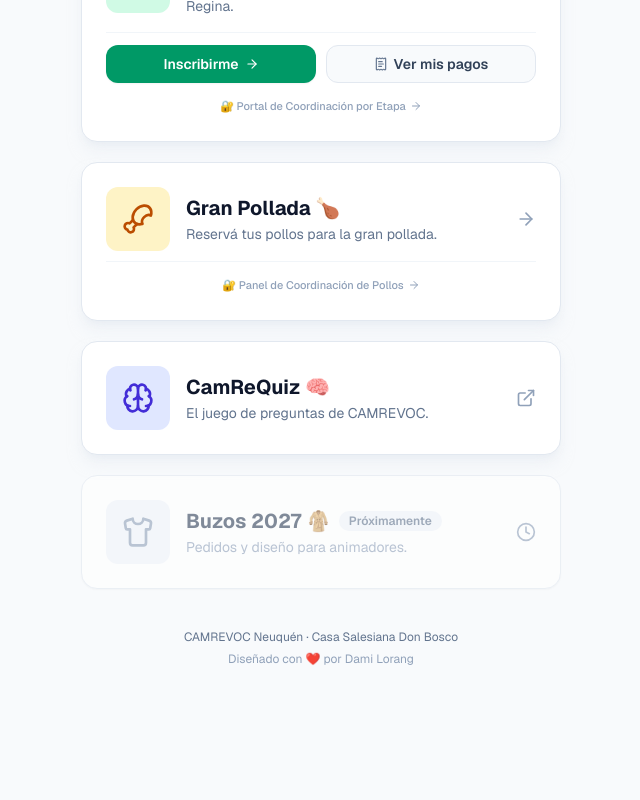
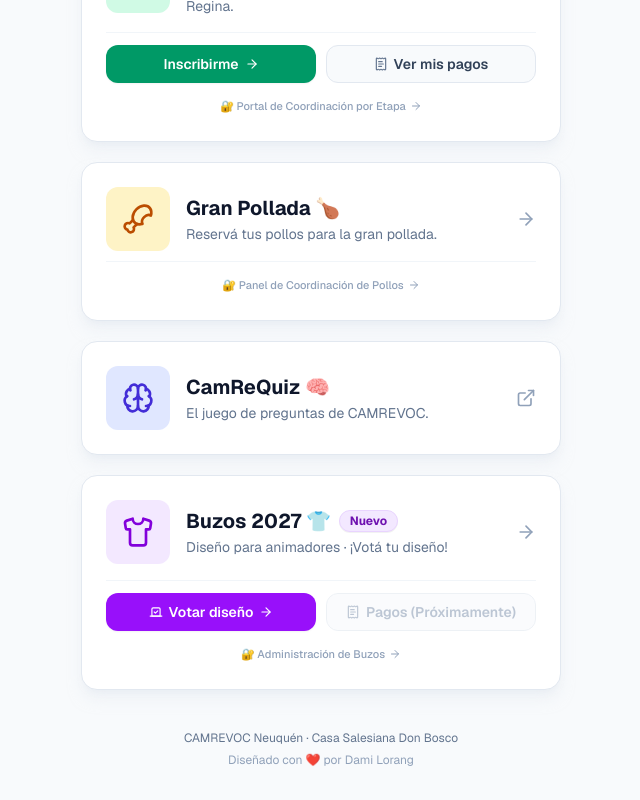
Before and after one commit to DLorangg/camrevoc-pollos, a Next.js app: page / in a window 1280 px wide. Shown: the part 373-1173 px from the top of the page, without its empty margins (319-959 px from the left). Before the commit the page ends 1072 px from the top, so only its background shows below. Built offline with nearby package versions, Linux system fonts and the light colour scheme.

Commit message:
feat: habilitando buzos en el hub

```diff
--- a/src/app/page.tsx
+++ b/src/app/page.tsx
@@ -8,7 +8,7 @@ import {
   ReceiptText,
   Brain,
   Shirt,
-  Clock,
+  Vote,
 } from "lucide-react";
 
 export default function LandingPage() {
@@ -155,29 +155,61 @@ export default function LandingPage() {
           <ExternalLink className="h-5 w-5 shrink-0 text-slate-400 transition-transform group-hover:translate-x-0.5 group-hover:-translate-y-0.5 group-hover:text-indigo-600" />
         </a>
 
-        {/* Buzos 2027 — Próximamente */}
-        <div
-          aria-disabled="true"
-          title="Próximamente disponible"
-          className="flex items-center gap-4 rounded-2xl border border-slate-200 bg-white p-5 opacity-60 shadow-xs select-none sm:p-6"
+        {/* 4. Buzos 2027 */}
+        <div className="rounded-2xl border border-slate-200 bg-white p-5 shadow-lg shadow-slate-200/50 transition-all hover:border-purple-300 hover:shadow-purple-100/50 sm:p-6">
+          <Link
+            href="/buzos"
+            className="group flex items-center gap-4"
           >
-          <div className="flex h-14 w-14 shrink-0 items-center justify-center rounded-xl bg-slate-100 text-slate-400 sm:h-16 sm:w-16">
+            <div className="flex h-14 w-14 shrink-0 items-center justify-center rounded-xl bg-purple-100 text-purple-700 transition-colors group-hover:bg-purple-200 sm:h-16 sm:w-16">
               <Shirt className="h-7 w-7 sm:h-8 sm:w-8" />
             </div>
             <div className="flex-1 min-w-0">
               <div className="flex items-center gap-2">
-              <h2 className="text-lg font-bold text-slate-700 sm:text-xl">
-                Buzos 2027 🧥
+                <h2 className="text-lg font-bold text-slate-900 transition-colors group-hover:text-purple-700 sm:text-xl">
+                  Buzos 2027 👕
                 </h2>
-              <span className="rounded-full bg-slate-100 px-2.5 py-0.5 text-xs font-semibold text-slate-500">
-                Próximamente
+                <span className="rounded-full border border-purple-200 bg-purple-100 px-2.5 py-0.5 text-xs font-bold text-purple-800 shadow-2xs">
+                  Nuevo
                 </span>
               </div>
-            <p className="mt-0.5 text-sm text-slate-400">
-              Pedidos y diseño para animadores.
+              <p className="mt-0.5 text-xs sm:text-sm text-slate-500">
+                Diseño para animadores · ¡Votá tu diseño!
               </p>
             </div>
-          <Clock className="h-5 w-5 shrink-0 text-slate-400" />
+            <ArrowRight className="h-5 w-5 shrink-0 text-slate-400 transition-transform group-hover:translate-x-1 group-hover:text-purple-600" />
+          </Link>
+
+          {/* Acciones principales */}
+          <div className="mt-4 grid grid-cols-2 gap-2.5 pt-3 border-t border-slate-100">
+            <Link
+              href="/buzos"
+              className="group/btn flex items-center justify-center gap-1.5 rounded-xl bg-purple-600 px-3 py-2 text-center text-xs font-semibold text-white shadow-xs transition-colors hover:bg-purple-700 sm:text-sm"
+            >
+              <Vote className="h-3.5 w-3.5" />
+              <span>Votar diseño</span>
+              <ArrowRight className="h-3.5 w-3.5 transition-transform group-hover/btn:translate-x-0.5" />
+            </Link>
+            <div
+              aria-disabled="true"
+              title="Pagos disponible próximamente"
+              className="flex items-center justify-center gap-1.5 rounded-xl border border-slate-200 bg-slate-50 px-3 py-2 text-center text-xs font-semibold text-slate-400 opacity-60 cursor-not-allowed select-none sm:text-sm"
+            >
+              <ReceiptText className="h-3.5 w-3.5 text-slate-400" />
+              <span>Pagos (Próximamente)</span>
+            </div>
+          </div>
+
+          {/* Acceso para administración */}
+          <div className="mt-2.5 text-center">
+            <Link
+              href="/buzos/admin"
+              className="inline-flex items-center gap-1 text-[11px] font-medium text-slate-400 hover:text-purple-700 transition-colors"
+            >
+              <span>🔐 Administración de Buzos</span>
+              <ArrowRight className="h-3 w-3" />
+            </Link>
+          </div>
         </div>
       </main>
 
```
Lines whose indentation alone changed are shown as unchanged.
